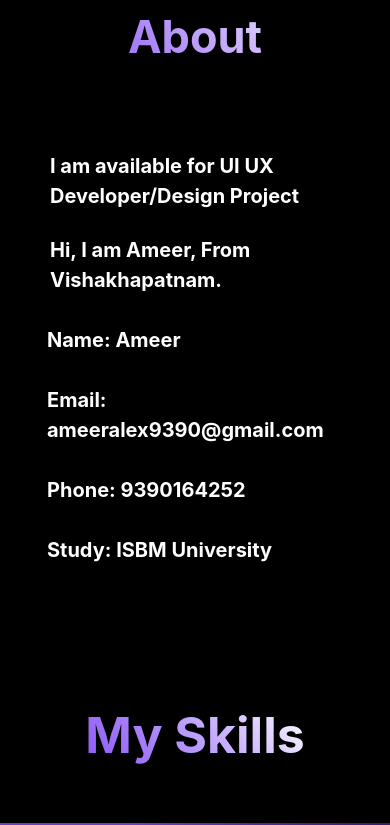
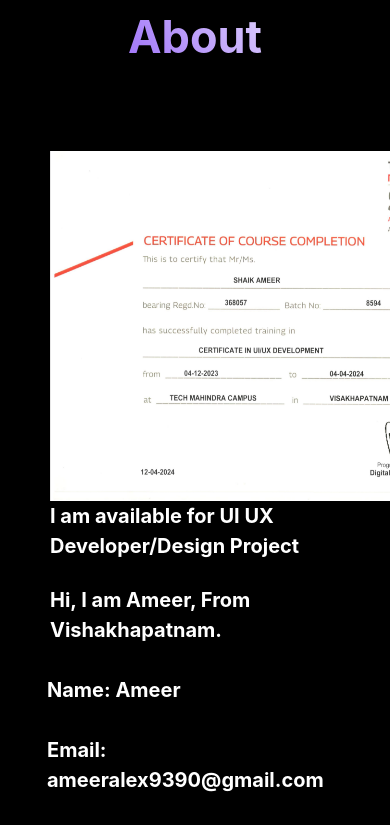
Before and after one commit to ameeralex1438/My-Portfolio, a plain HTML site: page index.html in a window 390 px wide. Shown: the part 1008-1833 px from the top of the page. Drawn offline with nearby package versions, Linux system fonts and the light colour scheme.

Commit message:
new changes1

```diff
--- a/index.html
+++ b/index.html
@@ -82,7 +82,7 @@
         <div class="row row2" id="About">
             <center><p class="about">About</p></center>
     <div class="col-sm-6">
-
+        <img class="certificate" src="images/certificate.png">
     </div>
     <div class="col-sm-6">
 
--- a/style.css
+++ b/style.css
@@ -52,6 +52,26 @@ body{
   }
   .skills,.skill{
     align-items: center;
+  }
+  .row2 .certificate{
+    width:450px;
+    height:350px;
+  }
+}
+@media only screen and (max-width: 1024px) {
+
+  .row2 .certificate{
+    width:430px;
+    height:350px;
+  }
+  .skills{
+    margin-left: 180px;
+  }
+  .row6 .Address1{
+    margin-left:10px;
+  }
+  .row6 .Address1 .add{
+    font-size: 22px;
   }
 }
 
@@ -334,7 +354,10 @@ color: transparent;
   background-color: black;
   padding: 50px;
 }
-
+.certificate{
+  width: 600px;
+  height:400px;
+}
 
 
 .about{
```
Also changed, not shown: images/certificate.png (added).
